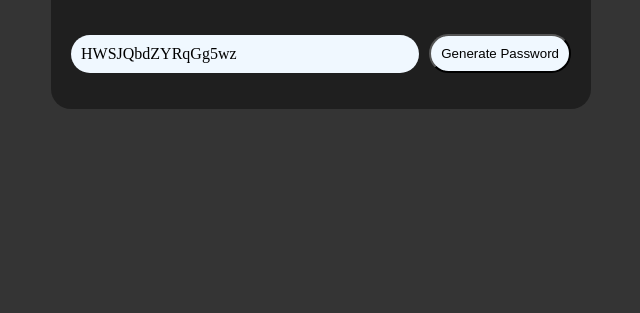
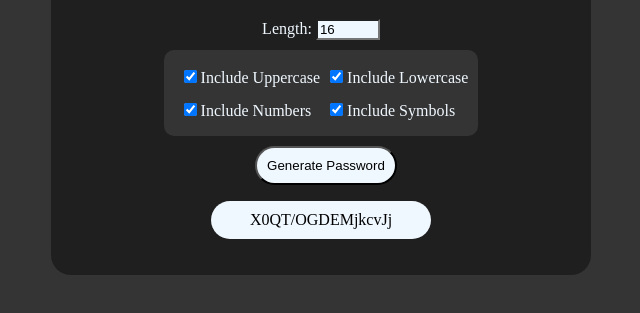
Before and after one commit to ThePsience/password_generator, a plain HTML site: page index.html in a window 1280 px wide. Both pictures are taken after a click on the button "Generate Password". Shown: the part 99-412 px from the top of the page, without its empty margins (319-959 px from the left). Drawn offline with Linux system fonts and the light colour scheme.

Commit message:
Updated Version 1

```diff
--- a/index.html
+++ b/index.html
@@ -9,11 +9,53 @@
   <body>
     <div id="main-box">
       <h1>Password Generator</h1>
-      <div id="flex-box">
-        <p id="output">Show Up Here</p>
-        <button id="button">Generate Password</button>
+      <label for="lengthInput" , id="length"
+        >Length:
+        <input type="number" id="lengthInput" value="16" min="1" max="100"
+      /></label>
+
+      <div id="checkboxes">
+        <label
+          ><input
+            class="checkbox"
+            type="checkbox"
+            id="includeUppercase"
+            checked
+          />
+          Include Uppercase</label
+        ><br />
+        <label
+          ><input
+            class="checkbox"
+            type="checkbox"
+            id="includeLowercase"
+            checked
+          />
+          Include Lowercase</label
+        ><br />
+        <label
+          ><input
+            class="checkbox"
+            type="checkbox"
+            id="includeNumbers"
+            checked
+          />
+          Include Numbers</label
+        ><br />
+        <label
+          ><input
+            class="checkbox"
+            type="checkbox"
+            id="includeSpecial"
+            checked
+          />
+          Include Symbols</label
+        >
       </div>
+
+      <button id="generateButton">Generate Password</button>
+      <p id="output">Password Will Show Up Here</p>
     </div>
-    <script src="./script.js"></script>
+    <script src="script.js"></script>
   </body>
 </html>
--- a/script.js
+++ b/script.js
@@ -1,18 +1,54 @@
-document.getElementById('button');
-document.addEventListener('click', generateAndDisplayString);
+// Function to generate a random string with specified options
+function getRandomString(
+  length,
+  includeUppercase,
+  includeLowercase,
+  includeNumbers,
+  includeSpecial
+) {
+  let characters = '';
 
-function getRandomBase64String(length) {
-  const base64Chars =
-    'ABCDEFGHIJKLMNOPQRSTUVWXYZabcdefghijklmnopqrstuvwxyz0123456789-#';
+  if (includeUppercase) characters += 'ABCDEFGHIJKLMNOPQRSTUVWXYZ';
+  if (includeLowercase) characters += 'abcdefghijklmnopqrstuvwxyz';
+  if (includeNumbers) characters += '0123456789';
+  if (includeSpecial) characters += '+/';
+
+  // If no character set is selected, alert the user and return an empty string
+  if (characters === '') {
+    alert('Please select at least one character type.');
+    return '';
+  }
+
   let result = '';
   for (let i = 0; i < length; i++) {
-    const randomIndex = Math.floor(Math.random() * base64Chars.length);
-    result += base64Chars[randomIndex];
+    const randomIndex = Math.floor(Math.random() * characters.length);
+    result += characters[randomIndex];
   }
   return result;
 }
 
+// Function to handle button click
 function generateAndDisplayString() {
-  const randomString = getRandomBase64String(16);
+  const length = parseInt(document.getElementById('lengthInput').value, 10);
+  const includeUppercase = document.getElementById('includeUppercase').checked;
+  const includeLowercase = document.getElementById('includeLowercase').checked;
+  const includeNumbers = document.getElementById('includeNumbers').checked;
+  const includeSpecial = document.getElementById('includeSpecial').checked;
+
+  // Generate the random string with the specified options
+  const randomString = getRandomString(
+    length,
+    includeUppercase,
+    includeLowercase,
+    includeNumbers,
+    includeSpecial
+  );
+
+  // Display the result
   document.getElementById('output').textContent = randomString;
 }
+
+// Add event listener to the button
+document
+  .getElementById('generateButton')
+  .addEventListener('click', generateAndDisplayString);
--- a/styles.css
+++ b/styles.css
@@ -11,20 +11,25 @@ body {
   max-width: 60%;
   border-radius: 20px;
   padding: 20px;
+  display: flex;
+  flex-direction: column;
+  align-items: center;
 }
-#flex-box {
-  display: flex;
-  flex-direction: row;
-  justify-content: center;
-  align-items: center;
+#length {
+  color: aliceblue;
+}
+#lengthInput {
+  background-color: aliceblue;
 }
 #output {
   flex-grow: 1;
   background-color: aliceblue;
   border-radius: 20px;
   padding: 10px;
+  width: 200px;
+  text-align: center;
 }
-#button {
+#generateButton {
   background-color: aliceblue;
   margin-left: 10px;
   border-radius: 20px;
@@ -34,3 +39,15 @@ h1 {
   text-align: center;
   color: aliceblue;
 }
+div#checkboxes {
+  display: grid;
+  grid-template-columns: repeat(4, auto);
+  background-color: rgb(52, 52, 52);
+  border-radius: 10px;
+  padding: 10px;
+  margin: 10px;
+  color: aliceblue;
+}
+.checkbox {
+  margin: 10px 0px 10px 10px;
+}
```
